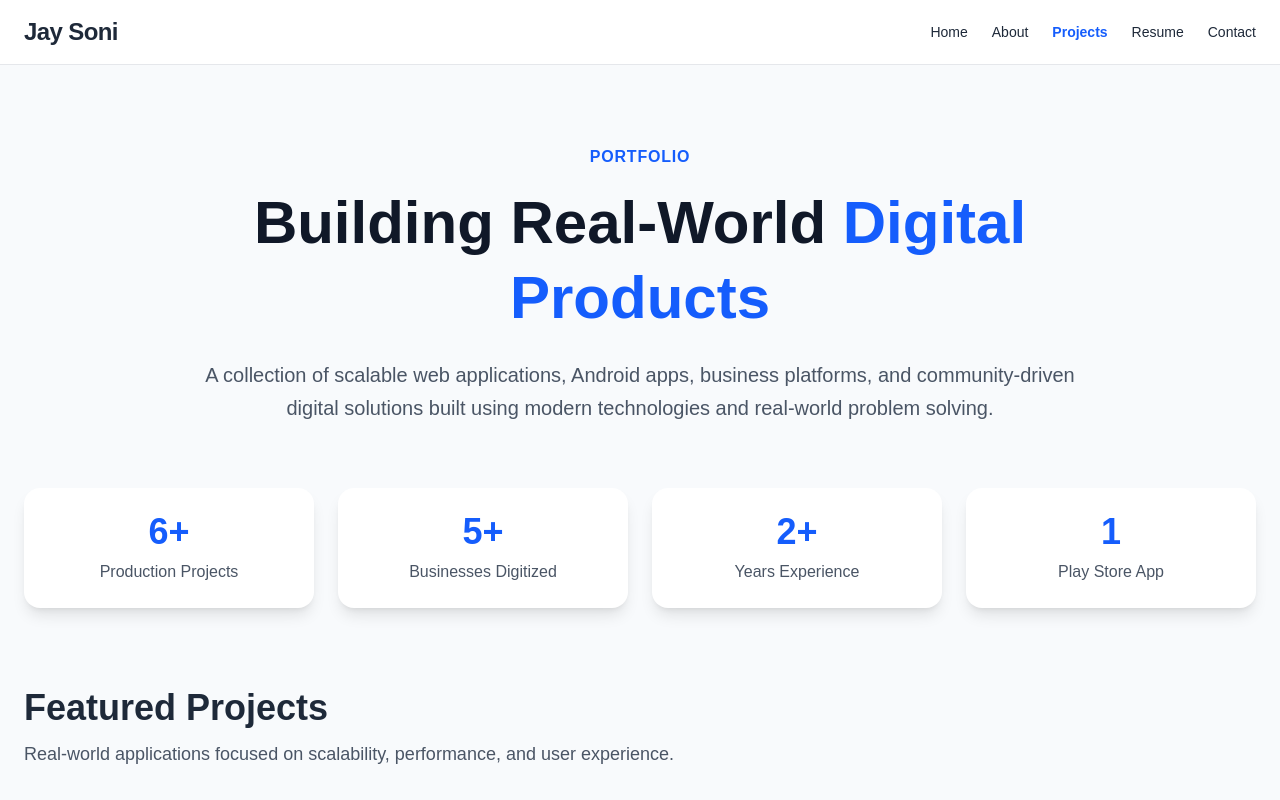
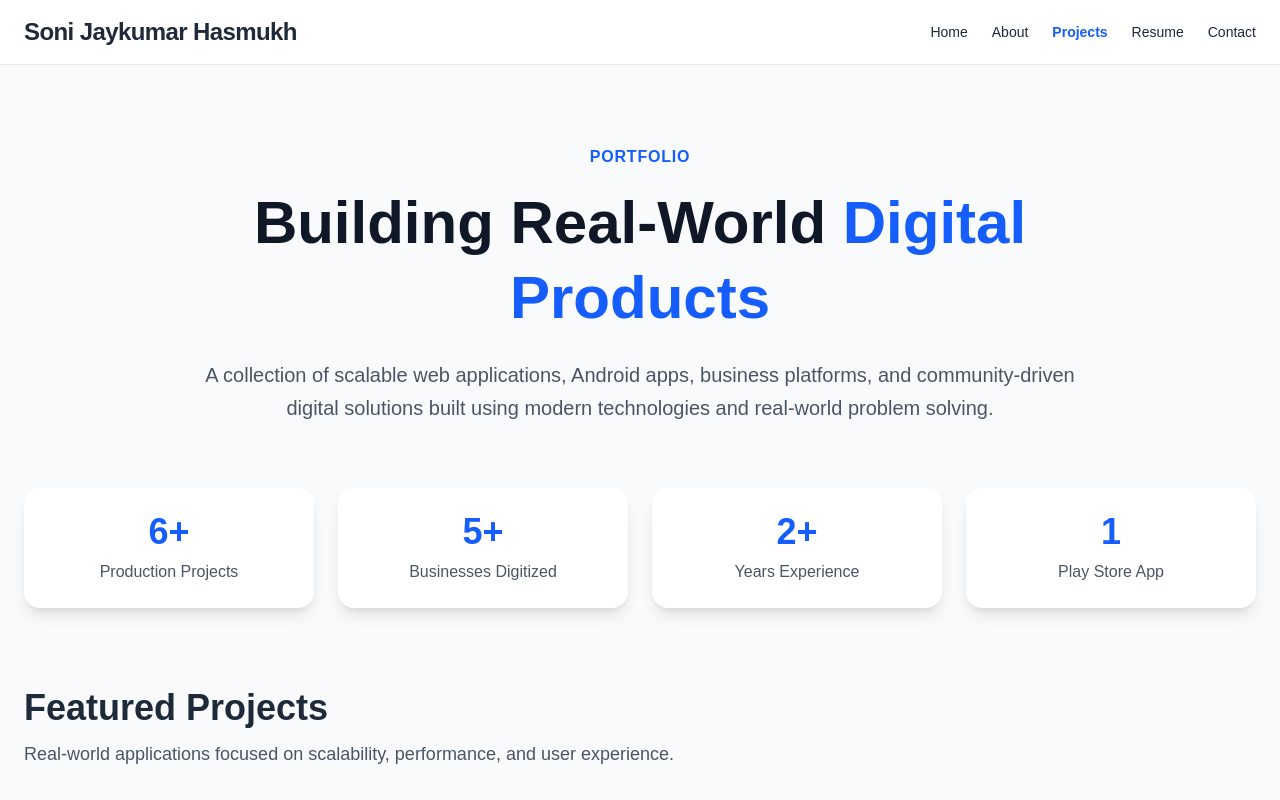
Before and after one commit to JAYU0812/portfolio, a React (Vite) app: page /projects in a window 1280 px wide. Shown: the top 800 px of the page. Built offline with nearby package versions, Linux system fonts and the light colour scheme.

Commit message:
Update name from 'Jay Soni' to 'Soni Jaykumar Hasmukh'

```diff
--- a/src/pages/Projects.jsx
+++ b/src/pages/Projects.jsx
@@ -111,7 +111,7 @@ export default function Projects() {
         <div className="max-w-7xl mx-auto px-6 py-4 flex items-center justify-between">
 
           <h1 className="text-2xl font-bold tracking-tight">
-            Jay Soni
+            Soni Jaykumar Hasmukh
           </h1>
 
           <nav className="hidden md:flex items-center gap-6 text-sm font-medium">
```
